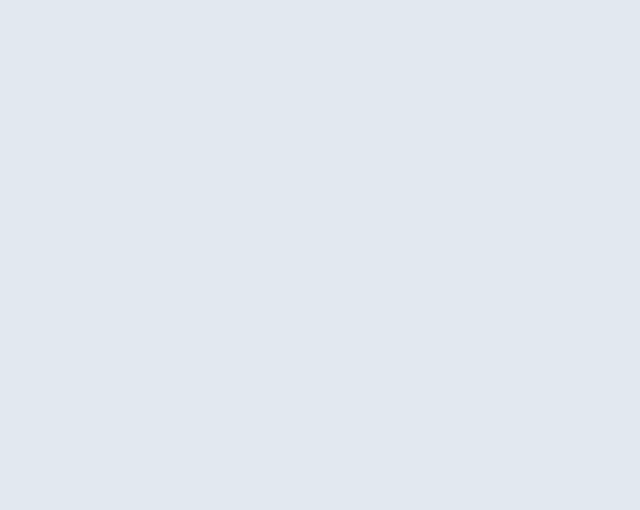
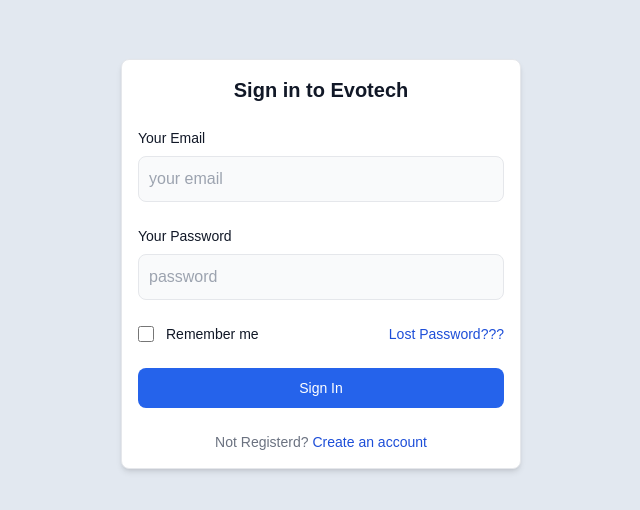
Before and after one commit to RaninduGeekiyanage/evotech-next-app-main, a Next.js app: page / in a window 1280 px wide. Shown: the part 136-646 px from the top of the page, without its empty margins (319-959 px from the left). Built offline with nearby package versions, Linux system fonts and the light colour scheme.

Commit message:
change defult page to login page

```diff
--- a/app/login/login-form.jsx
+++ b/app/login/login-form.jsx
@@ -19,7 +19,6 @@
         } else {
             setEmailError("");
         }
-
 
         if (!password) {
             setPasswordError("Passowrd is required..!")
--- a/app/page.js
+++ b/app/page.js
@@ -1,9 +1,10 @@
 import Image from "next/image";
+import LoginPage from "./login/page";
 
 export default function Home() {
   return (
-        <div>
-          <h1>Hi</h1>
-        </div>
+    <div>
+      <LoginPage />
+    </div>
   );
 }
```
